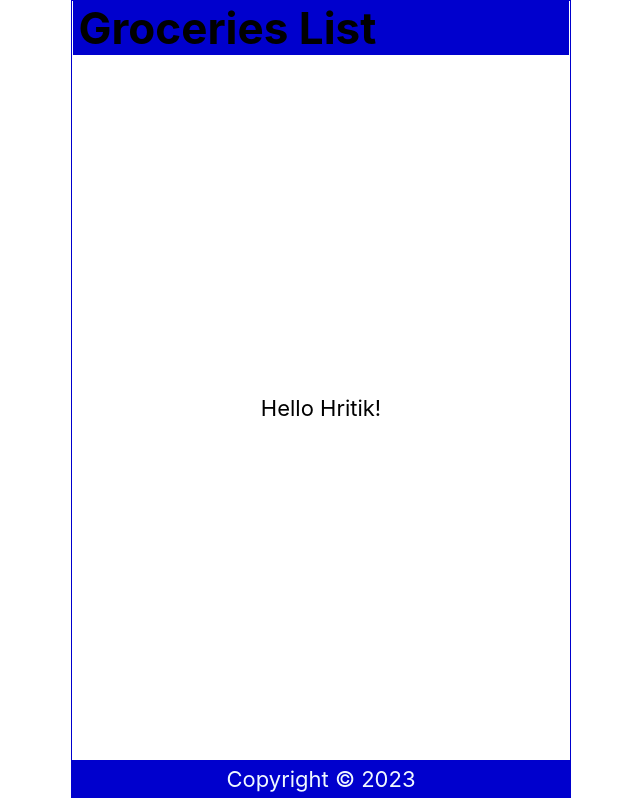
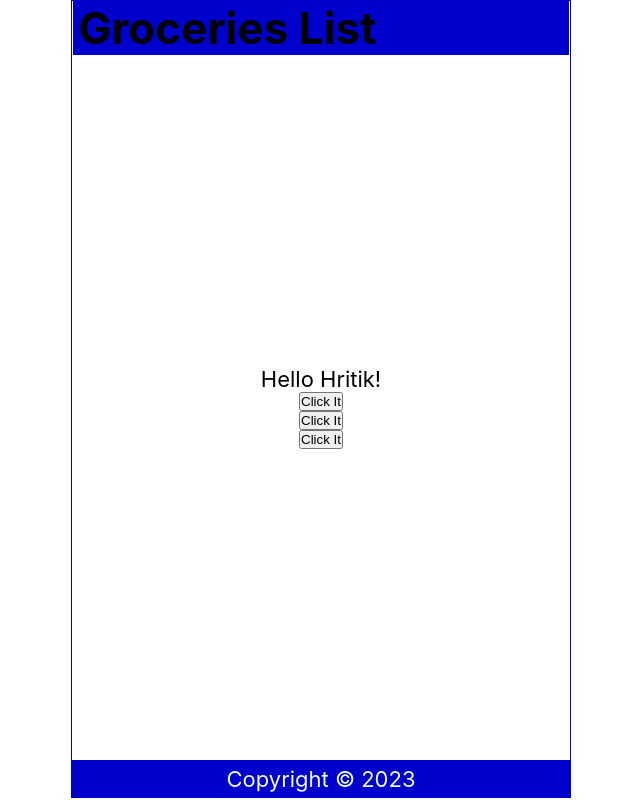
Before and after one commit to aa6443/01tut, a React (Create React App) app: page / in a window 1280 px wide. Shown: the whole page, without its empty margins (319-959 px from the left). Built offline with nearby package versions, Linux system fonts and the light colour scheme.

Commit message:
click events in React

```diff
--- a/src/Content.js
+++ b/src/Content.js
@@ -5,13 +5,27 @@
         const names = ['Sarthak','Hritik','Aniket'];
         const int = Math.floor(Math.random()*3);
         return names[int];
-      }
+    }
 
+    const handleClick = () => {
+        console.log('You clicked it')
+    }
+
+    const handleClick2 = (name) => {
+        console.log(`${name} was clicked`)
+    }
+
+    const handleClick3 = (e) => {
+        console.log(e.target.innerText)
+    }
   return (
     <main>
-        <p>
+        <p onDoubleClick={handleClick}>
             Hello  {handleNameChange()}!
         </p>
+        <button onClick={handleClick}>Click It</button>
+        <button onClick={() => {handleClick2('Dave')}}>Click It</button>
+        <button onClick={(e) => {handleClick3(e)}}>Click It</button>
     </main>
   )
 }
```
